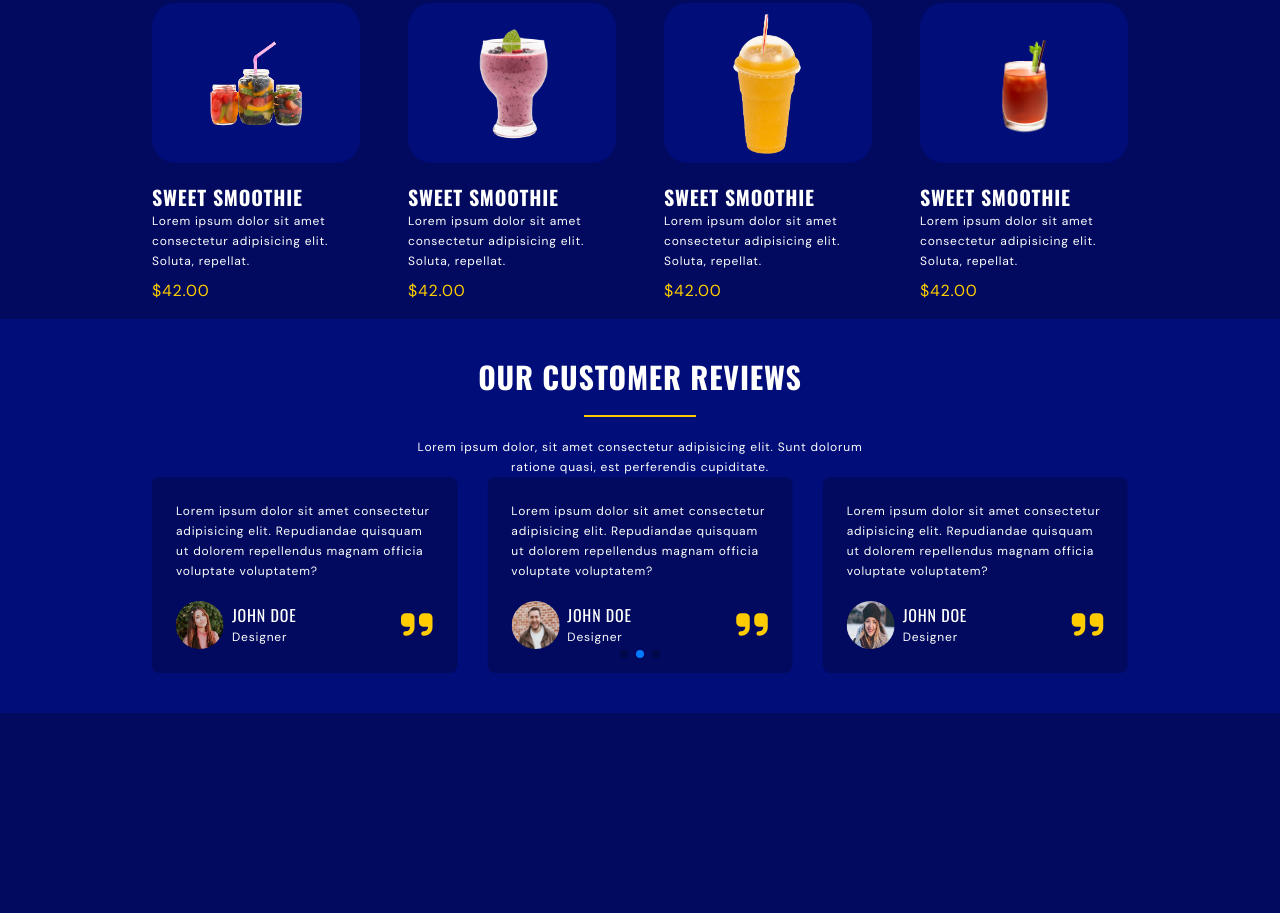
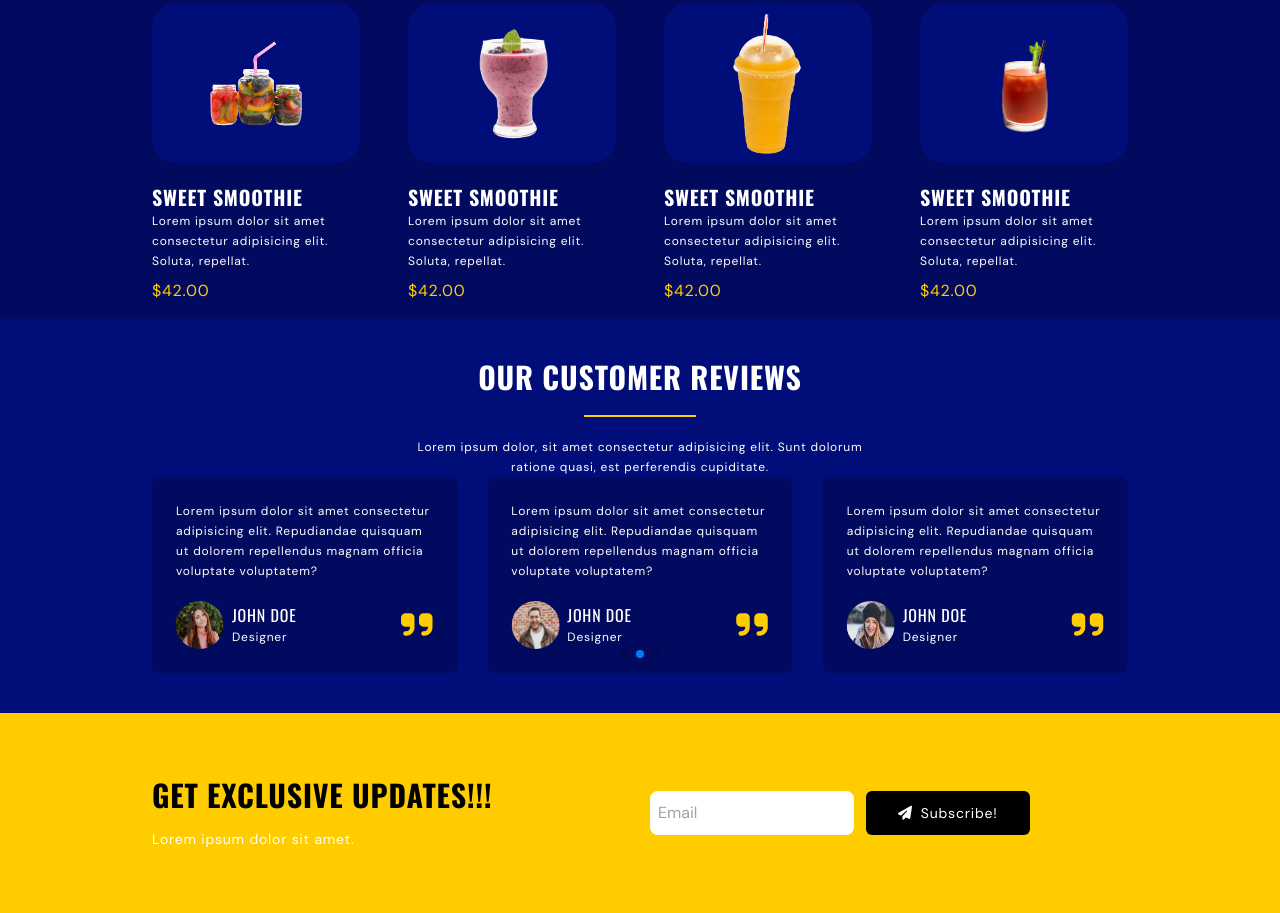
Before and after one commit to ARSH7863/Food_Website, a website: page src/index.html in a window 1280 px wide. Shown: the part 2955-3868 px from the top of the page. Before the commit the page ends 3668 px from the top, so only its background shows below. Drawn offline with nearby package versions, Linux system fonts and the light colour scheme.

Commit message:
Contact Section Completed

```diff
--- a/src/index.html
+++ b/src/index.html
@@ -814,8 +814,29 @@
           </div>
         </div>
       </section>
-
       <!--~~~~~~~~~~~~~~~ Contact ~~~~~~~~~~~~~~~-->
+      <section id="contact" class="bg-secondaryColor py-16">
+        <div class="container flex flex-col gap-5 md:items-center md:flex-row">
+          <div class="space-y-4 md:flex-1">
+            <h2 class="section__title text-blackColor">
+              GET EXCLUSIVE UPDATES!!!
+            </h2>
+            <p class="text-sm">Lorem ipsum dolor sit amet.</p>
+          </div>
+          <div class="flex flex-col gap-3 md:flex-row md:flex-1">
+            <input
+              type="email"
+              placeholder="Email"
+              class="p-2 text-blackColor rounded-lg outline-none md:full"
+            />
+            <a
+              href=""
+              class="flex items-center justify-center gap-2 btn bg-blackColor hover:opacity-75"
+              ><i class="fa-solid fa-paper-plane"></i> Subscribe!
+            </a>
+          </div>
+        </div>
+      </section>
     </main>
     <!--~~~~~~~~~~~~~~~ Footer ~~~~~~~~~~~~~~~-->
     <footer></footer>
```
Also changed, not shown: dist/output.css.
